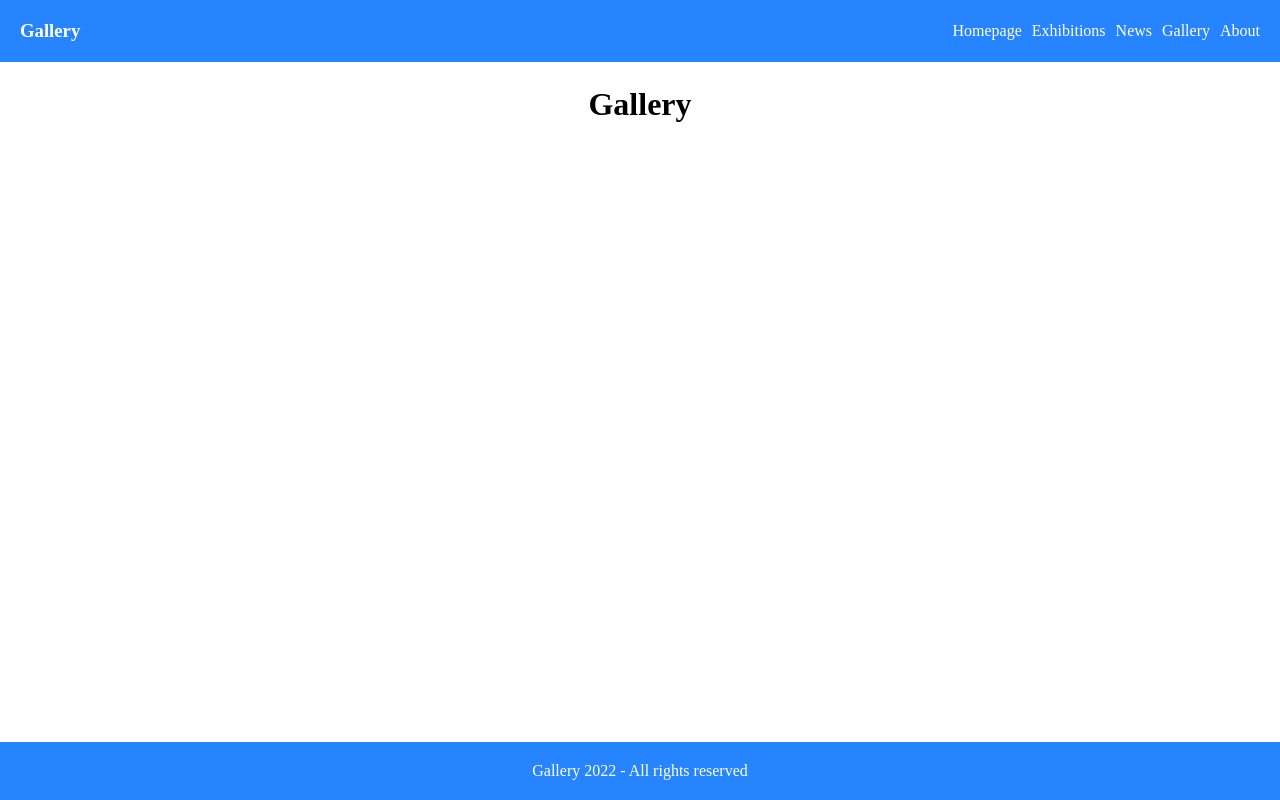
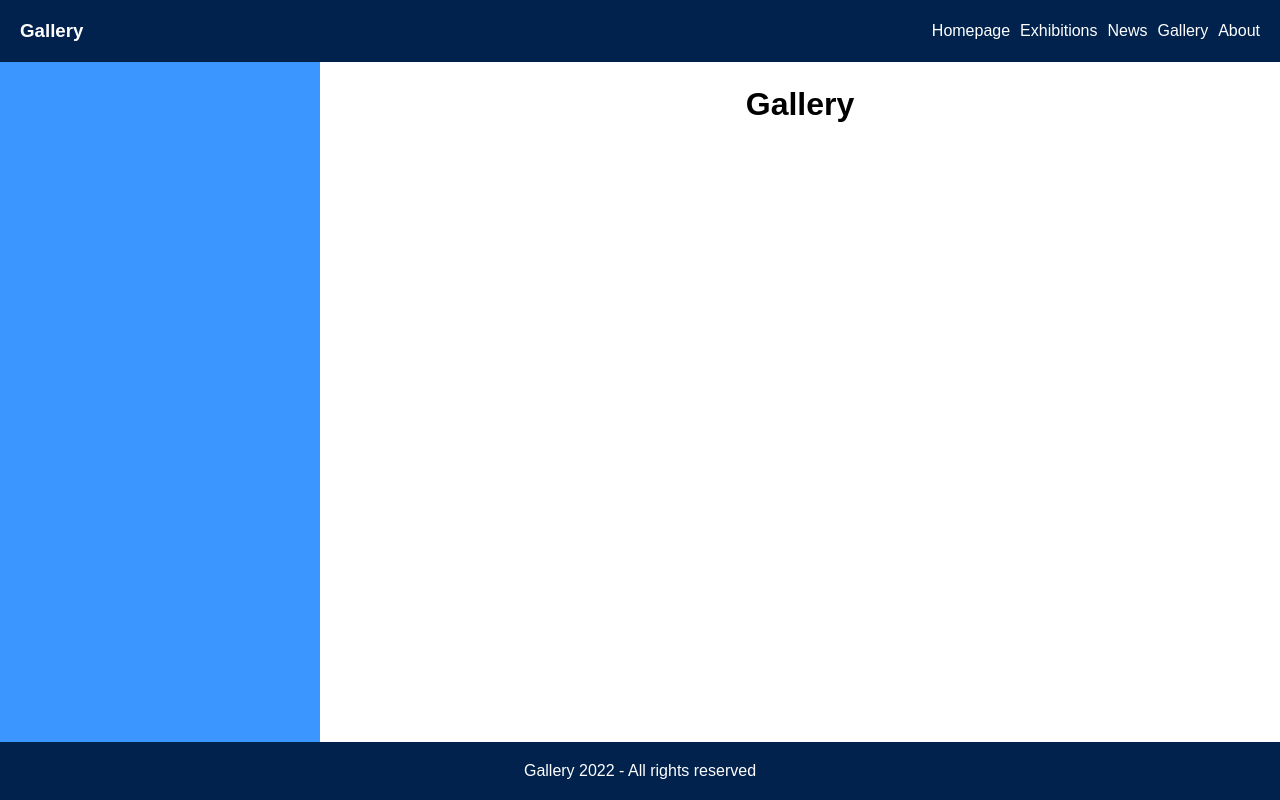
Before and after one commit to ArtemVolsh/gallery, a React (Create React App) app in the folder frontend/: page / in a window 1280 px wide. Built offline with nearby package versions, Linux system fonts and the light colour scheme.

Commit message:
minor additions to interface, sider added

```diff
--- a/frontend/src/Components/Layouts/MainLayout.jsx
+++ b/frontend/src/Components/Layouts/MainLayout.jsx
@@ -1,12 +1,16 @@
 import { Outlet } from "react-router-dom";
 import { Header } from "../Header";
 import { Footer } from "../Footer";
+import { Sider } from "../Sider";
 
 const MainLayout = () => {
   return (
     <div className="app-wrapper">
       <Header />
-      <Outlet />
+			<div className="flex-col">
+				<Sider />
+  	    <Outlet />
+			</div>
       <Footer />
     </div>
   );
--- /dev/null
+++ b/frontend/src/Components/Sider.jsx
@@ -0,0 +1,11 @@
+import { Link } from "react-router-dom";
+
+const Sider = () => {
+  return (
+    <>
+      <div className="sider-wrapper"></div>
+    </>
+  );
+};
+
+export { Sider };
--- a/frontend/src/Pages/ExhibitionsPage.jsx
+++ b/frontend/src/Pages/ExhibitionsPage.jsx
@@ -53,15 +53,19 @@ const ExhibitionsPage = () => {
             {exhibitions.map((exhs) => (
               <Grid key={`grid-${exhs._id}`} item xs={4}>
                 <Paper sx={{ padding: "10px" }}>
-                  <span>{exhs.name}</span>
-                  <p>{exhs.content}</p>
-                  <p>
+                  <h2 style={{ paddingBottom: "10px" }}>{exhs.name}</h2>
+                  <p style={{ paddingBottom: "5px" }}>
+                    {" "}
+                    <i>{exhs.content}</i>
+                  </p>
+                  <span>Comments:</span>
+                  <div className="comment-section">
                     {exhs.feedback.map((feedbackItem) => (
                       <>
                         <div key={feedbackItem._id}>{feedbackItem.content}</div>
                       </>
                     ))}
-                  </p>
+                  </div>
                 </Paper>
               </Grid>
             ))}
--- a/frontend/src/index.css
+++ b/frontend/src/index.css
@@ -7,6 +7,7 @@
 html,
 body {
   height: 100vh;
+	font-family: "Montserrat", sans-serif;
 }
 
 #root {
@@ -17,6 +18,16 @@ body {
   display: flex;
   flex-direction: column;
   height: 100%;
+}
+
+.flex-col {
+	display: flex;
+  flex: 1 0 auto;
+}
+
+.sider-wrapper {
+  background: rgb(59, 150, 255);
+	flex-basis: 25%;
 }
 
 .page-wrapper {
@@ -33,7 +44,7 @@ body {
   justify-content: space-between;
   align-items: center;
 
-  background: rgb(39, 132, 255);
+  background: rgb(0, 34, 77);
 
   padding: 20px;
 }
@@ -56,5 +67,5 @@ body {
   padding: 20px;
 
   color: white;
-  background: rgb(39, 132, 255);
+  background: rgb(0, 34, 77);
 }
```
Also changed, not shown: frontend/src/temp/images/img.txt (added), 2 other files (tests, documents, lock files or other folders).
